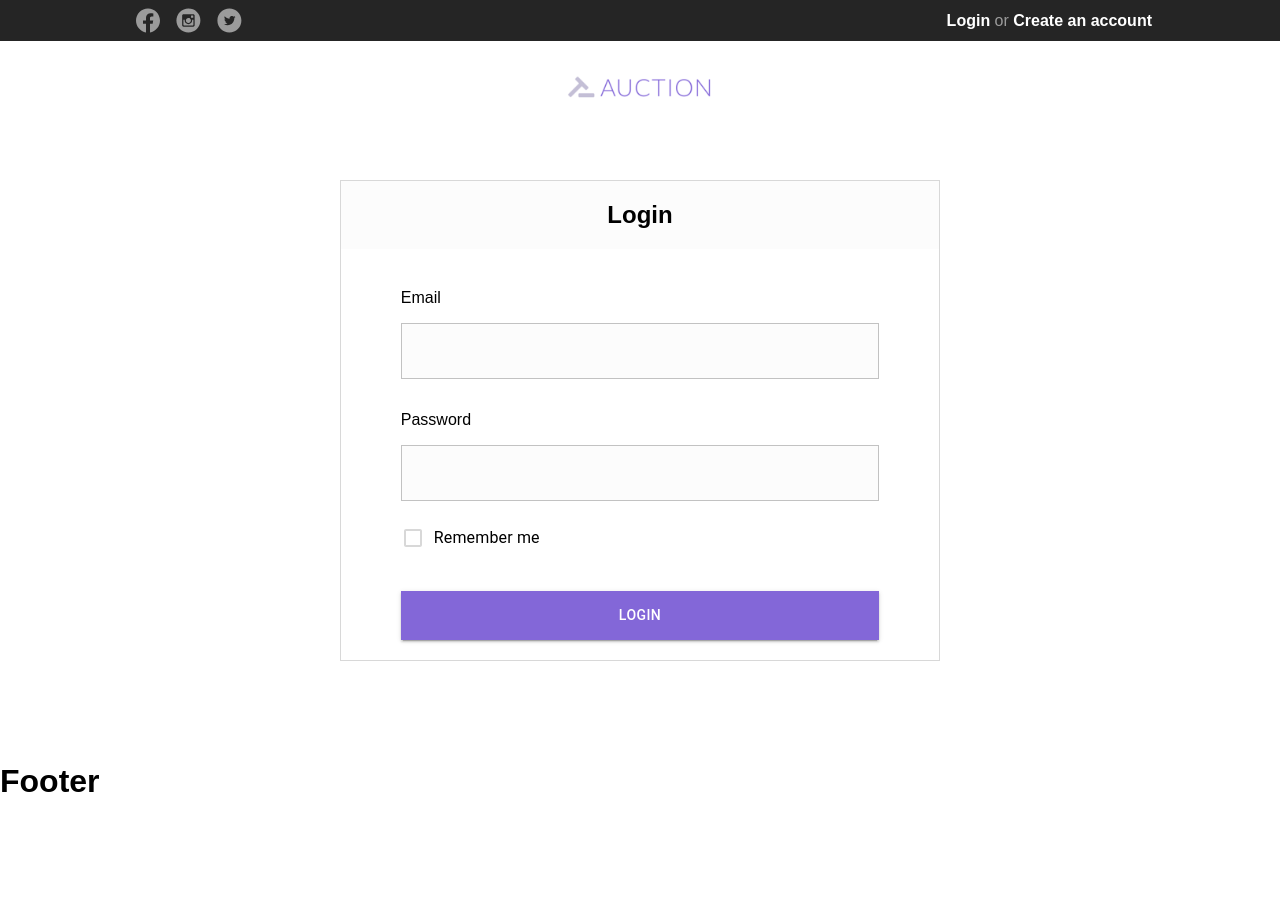
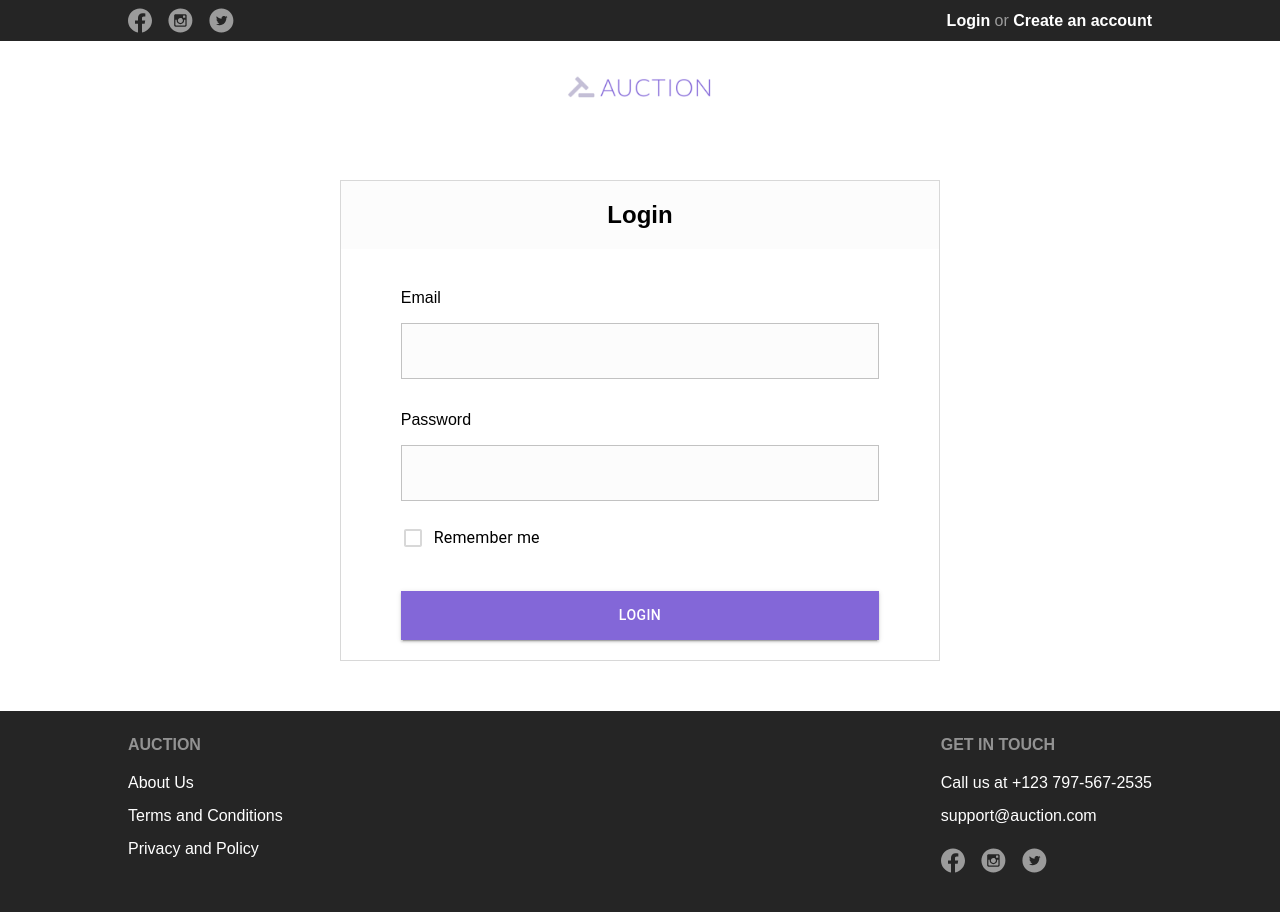
Before and after one commit to abecirovic3/Auction-App, a React (Create React App) app in the folder auction-app-frontend/: page /login in a window 1280 px wide. Shown: the top 912 px of the page. Before the commit the page ends 800 px from the top, so only its background shows below. Built offline with nearby package versions, Linux system fonts and the light colour scheme.

Commit message:
Implement simple footer layout

```diff
--- a/auction-app-frontend/src/App.js
+++ b/auction-app-frontend/src/App.js
@@ -5,6 +5,7 @@ import Register from './components/Register/Register'
 import Login from './components/Login/Login';
 import ForgotPassword from './components/ForgotPassword/ForgotPassword';
 import Navbar from './components/Navbar/Navbar';
+import Footer from './components/Footer/Footer';
 
 function App() {
   return (
@@ -19,9 +20,7 @@ function App() {
                       <Route path='/forgot-password' element={<ForgotPassword />} />
                   </Routes>
               </div>
-              <div>
-                  <h1>Footer</h1>
-              </div>
+              <Footer />
           </div>
       </BrowserRouter>
   );
--- /dev/null
+++ b/auction-app-frontend/src/assets/style/footer.scss
@@ -0,0 +1,40 @@
+@use "base";
+
+.footer-container {
+  background-color: #252525;
+  height: 350px;
+  padding-top: 25px;
+  box-sizing: border-box;
+  color: white;
+
+  .footer-content-container {
+    width: base.$main-width;
+    margin-left: auto;
+    margin-right: auto;
+    display: flex;
+    flex-direction: row;
+    justify-content: space-between;
+  }
+
+  .title {
+    opacity: 50%;
+    margin-bottom: 20px;
+  }
+
+  .contact-info {
+    font-weight: 400;
+    margin-bottom: 15px;
+  }
+
+  a {
+    color: white;
+    text-decoration: none;
+    display: block;
+    margin-bottom: 15px;
+  }
+
+  a:hover {
+    color: base.$primary-color;
+  }
+
+}
--- /dev/null
+++ b/auction-app-frontend/src/components/Footer/Footer.js
@@ -0,0 +1,27 @@
+import { Link } from 'react-router-dom';
+
+import '../../assets/style/footer.scss'
+import SocialMediaBtnContainer from '../SocialMediaBtnContainer/SocialMediaBtnContainer';
+
+const Footer = () => {
+    return (
+        <div className='footer-container'>
+            <div className='footer-content-container'>
+                <div>
+                    <h4 className='title'>AUCTION</h4>
+                    <Link to='/about' >About Us</Link>
+                    <Link to='/terms' >Terms and Conditions</Link>
+                    <Link to='/privacy' >Privacy and Policy</Link>
+                </div>
+                <div>
+                    <h4 className='title'>GET IN TOUCH</h4>
+                    <h4 className='contact-info'>Call us at +123 797-567-2535</h4>
+                    <h4 className='contact-info'>support@auction.com</h4>
+                    <SocialMediaBtnContainer />
+                </div>
+            </div>
+        </div>
+    );
+};
+
+export default Footer;
--- a/auction-app-frontend/src/components/SocialMediaBtnContainer/SocialMediaBtnContainer.js
+++ b/auction-app-frontend/src/components/SocialMediaBtnContainer/SocialMediaBtnContainer.js
@@ -6,7 +6,7 @@ import twitterIcon from '../../assets/img/navbarTwitter.svg';
 const SocialMediaBtnContainer = () => {
     return (
         <div>
-            <IconButton onClick={() => {window.open('https://www.facebook.com/AtlantBH'); }}>
+            <IconButton sx={{paddingLeft: 0}} onClick={() => {window.open('https://www.facebook.com/AtlantBH'); }}>
                 <img src={facebookIcon} alt='Facebook' />
             </IconButton>
             <IconButton onClick={() => {window.open('https://www.instagram.com/atlantbh/?hl=en')}}>
```
